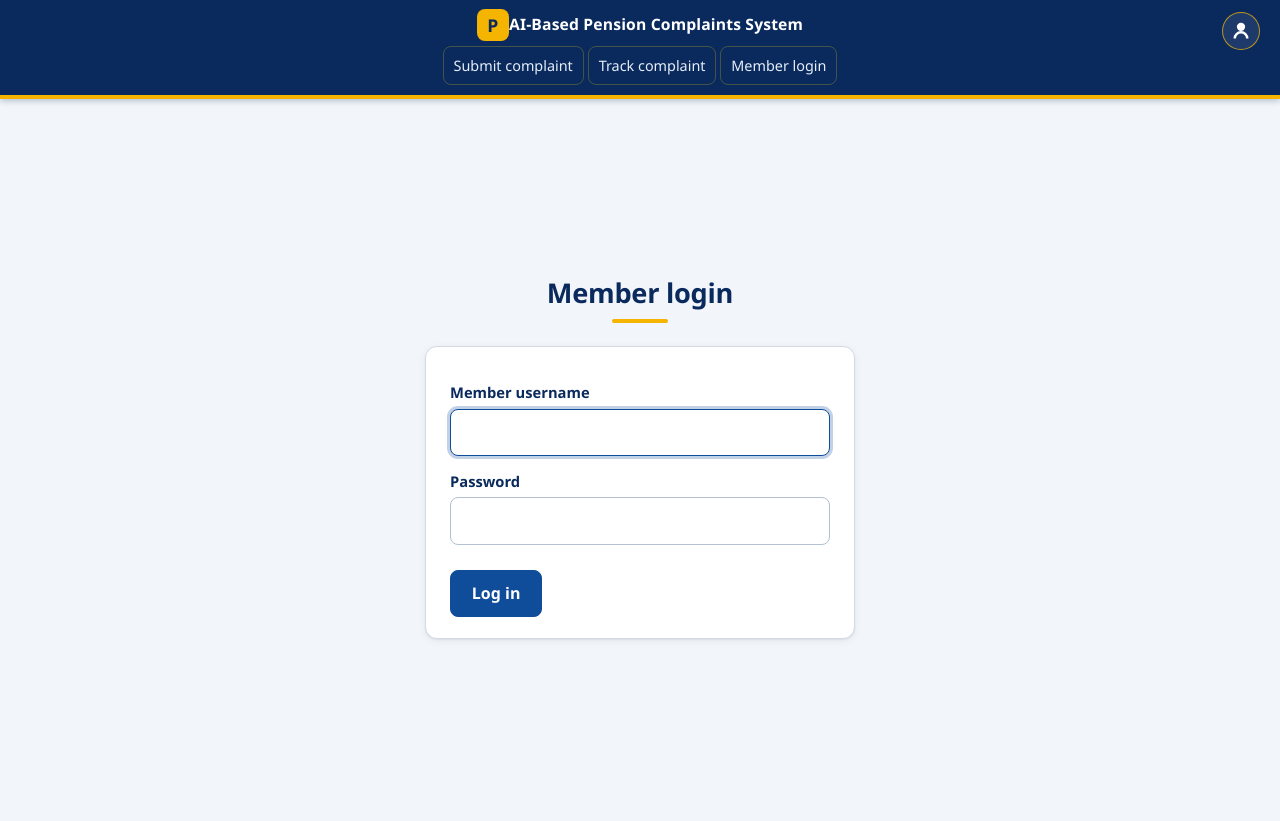
After one commit to gftchitalu-bit/FINAL_YEAR_PROJECT, a Flask app: page /member/login in a window 1280 px wide. The commit adds this page. Run offline with Flask 3, Linux system fonts and the light colour scheme.

Commit message:
Restyled the UI to be more professional

```diff
--- a/PROTOTYPE/app.py
+++ b/PROTOTYPE/app.py
@@ -107,8 +107,16 @@ def verify_audit(con):
     return True, n, None, prev
 
 def ensure_schema():
-    """Adds the audit table to an existing database without touching your data."""
-    con = sqlite3.connect(DB_PATH); con.executescript(AUDIT_SQL); con.commit(); con.close()
+    """Adds newer tables and accounts to an existing database without touching existing data."""
+    con = sqlite3.connect(DB_PATH)
+    con.executescript(AUDIT_SQL)
+    existing = con.execute("SELECT 1 FROM officers WHERE username='member1'").fetchone()
+    if not existing:
+        con.execute(
+            'INSERT INTO officers(department_id,username,full_name,role,password_hash) VALUES (NULL,?,?,?,?)',
+            ('member1', 'Demo Member', 'member', generate_password_hash('demo123'))
+        )
+    con.commit(); con.close()
 
 def init_db():
     con = sqlite3.connect(DB_PATH); con.executescript(SCHEMA)
@@ -121,6 +129,7 @@ def init_db():
         for k in (1, 2): con.execute('INSERT INTO officers(department_id,username,full_name,role,password_hash) VALUES (?,?,?,?,?)', (i, f'officer{i}{k}', f'Officer {i}{k} ({dep})', 'officer', pw))
     con.execute('INSERT INTO officers(department_id,username,full_name,role,password_hash) VALUES (NULL,?,?,?,?)', ('supervisor', 'Demo Supervisor', 'supervisor', pw))
     con.execute('INSERT INTO officers(department_id,username,full_name,role,password_hash) VALUES (NULL,?,?,?,?)', ('admin', 'Demo Administrator', 'admin', pw))
+    con.execute('INSERT INTO officers(department_id,username,full_name,role,password_hash) VALUES (NULL,?,?,?,?)', ('member1', 'Demo Member', 'member', pw))
     con.commit(); con.close()
 
 # ---------- core logic: classify -> route -> assign -> SLA (Algorithm 3.1 in the proposal) ----------
@@ -198,6 +207,9 @@ def staff(*roles):
         @wraps(f)
         def w(*a, **k):
             if 'uid' not in session: return redirect(url_for('login', next=request.path))
+            if session['role'] not in ('officer', 'supervisor', 'admin'):
+                flash('This area is only available to authorised staff.', 'error')
+                return redirect(url_for('submit'))
             if roles and session['role'] not in roles:
                 audit(db(), 'access_denied', 'page', request.path, f'Role {session["role"]} tried to open a page restricted to {"/".join(roles)}'); abort(403)
             return f(*a, **k)
@@ -223,6 +235,9 @@ def dt(v): return v[:16] if v else '-'
 @app.route('/', methods=['GET', 'POST'])
 def submit():
     if request.method == 'POST':
+        if 'uid' not in session:
+            flash('Please log in before submitting a complaint.', 'error')
+            return redirect(url_for('member_login', next=request.full_path.rstrip('?')))
         text = request.form.get('text', '').strip()
         if len(text) < 15:
             flash('Please describe the problem in a little more detail (at least 15 characters).', 'error'); return render_template('submit.html', form=request.form)
@@ -253,12 +268,28 @@ def login():
         if u and check_password_hash(u['password_hash'], request.form.get('password', '')):
             session.update(uid=u['officer_id'], name=u['full_name'], role=u['role'], dept=u['department_id'], username=u['username'])
             audit(db(), 'login', 'officer', u['officer_id'], 'Signed in', actor=(u['officer_id'], u['username'], u['role']))
+            if u['role'] == 'member':
+                return redirect(url_for('submit'))
             return redirect(request.args.get('next') or url_for('dashboard'))
         tried = request.form.get('username', '').strip()[:40]
         audit(db(), 'login_failed', 'officer', '', f'Failed sign-in for username "{tried}"', actor=(None, tried or '(blank)', 'unknown'))
         app.logger.warning('Failed login for "%s" from %s', tried, request.remote_addr)
         flash('Wrong username or password.', 'error')
     return render_template('login.html')
+
+@app.route('/member/login', methods=['GET', 'POST'])
+def member_login():
+    if request.method == 'POST':
+        u = q('SELECT * FROM officers WHERE username=? AND role=?',
+              (request.form.get('username', '').strip(), 'member'), one=True)
+        if u and check_password_hash(u['password_hash'], request.form.get('password', '')):
+            session.update(uid=u['officer_id'], name=u['full_name'], role=u['role'], dept=u['department_id'], username=u['username'])
+            audit(db(), 'member_login', 'member', u['officer_id'], 'Member signed in', actor=(u['officer_id'], u['username'], u['role']))
+            return redirect(url_for('submit'))
+        tried = request.form.get('username', '').strip()[:40]
+        audit(db(), 'login_failed', 'member', '', f'Failed member sign-in for username "{tried}"', actor=(None, tried or '(blank)', 'unknown'))
+        flash('Wrong member username or password.', 'error')
+    return render_template('member_login.html')
 
 @app.route('/logout')
 def logout():
--- a/PROTOTYPE/static/style.css
+++ b/PROTOTYPE/static/style.css
@@ -102,6 +102,35 @@ header {
     background: var(--navy);
     border-bottom: 4px solid var(--gold);
     box-shadow: 0 2px 6px rgba(10, 42, 94, .25)
+}
+
+header .staff-login-icon {
+    position: absolute;
+    top: .75rem;
+    right: 1.25rem;
+    width: 38px;
+    height: 38px;
+    display: grid;
+    place-items: center;
+    padding: 0;
+    border: 1px solid rgba(244, 180, 0, .75);
+    border-radius: 50%;
+    background: rgba(255, 255, 255, .08)
+}
+
+header .staff-login-icon svg {
+    width: 20px;
+    height: 20px;
+    fill: #fff
+}
+
+header .staff-login-icon:hover {
+    background: var(--gold);
+    border-color: var(--gold)
+}
+
+header .staff-login-icon:hover svg {
+    fill: var(--navy)
 }
 
 nav {
--- a/PROTOTYPE/templates/base.html
+++ b/PROTOTYPE/templates/base.html
@@ -9,19 +9,27 @@
     <body>
         <header>
             <span class="brand">AI-Based Pension Complaints System</span>
+            {% if not session.uid %}
+            <a class="staff-login-icon" href="{{ url_for('login') }}" aria-label="Staff login" title="Staff login">
+                <svg viewBox="0 0 24 24" aria-hidden="true"><path d="M12 12a5 5 0 1 0 0-10 5 5 0 0 0 0 10Zm-9 9a9 9 0 0 1 18 0h-3a6 6 0 0 0-12 0H3Z"/></svg>
+            </a>
+            {% endif %}
             <div class="nav">
                 <a href="{{ url_for('submit') }}">Submit complaint</a>
                 <a href="{{ url_for('track') }}">Track complaint</a>
                 {% if session.uid %}
+                {% if session.role in ('officer','supervisor','admin') %}
                 <a href="{{ url_for('dashboard') }}">Dashboard ({{ notif_count }} alerts)</a>
+                {% endif %}
                 {% if session.role in ('supervisor','admin') %}
                 <a href="{{ url_for('reports') }}">Reports</a>
                 <a href="{{ url_for('model') }}">AI model</a>
                 {% endif %}
                 {% if session.role == 'admin' %}
                 <a href="{{ url_for('audit_page') }}">Audit log</a>{% endif %}
-                <a href="{{ url_for('logout') }}">Log out ({{ session.name }})</a>
-                {% else %}<a href="{{ url_for('login') }}">Staff login</a>{% endif %}
+                {% else %}
+                <a href="{{ url_for('member_login') }}">Member login</a>
+                {% endif %}
             </div>
         </header>
         <main>
@@ -30,5 +38,11 @@
             {% endfor %}{% endwith %}
             {% block content %}{% endblock %}
         </main>
+        {% if session.uid %}
+        <footer class="app-footer">
+            <span class="signed-in-user">{{ session.name }}</span>
+            <a class="logout-button" href="{{ url_for('logout') }}" aria-label="Log out">Log out</a>
+        </footer>
+        {% endif %}
     </body>
     </html>
--- /dev/null
+++ b/PROTOTYPE/templates/member_login.html
@@ -0,0 +1,15 @@
+{% extends 'base.html' %}{% block content %}
+<div class="login-page">
+    <h1>Member login</h1>
+    <div class="card login-card">
+        <form method="post">
+            <label>Member username</label>
+            <input name="username" autofocus>
+            <label>Password</label>
+            <input type="password" name="password">
+            <br><br>
+            <button>Log in</button>
+        </form>
+    </div>
+</div>
+{% endblock %}
```
Also changed, not shown: other parts of PROTOTYPE/static/style.css (+34 -0 lines), PROTOTYPE/complaints.db, 1 other file.
